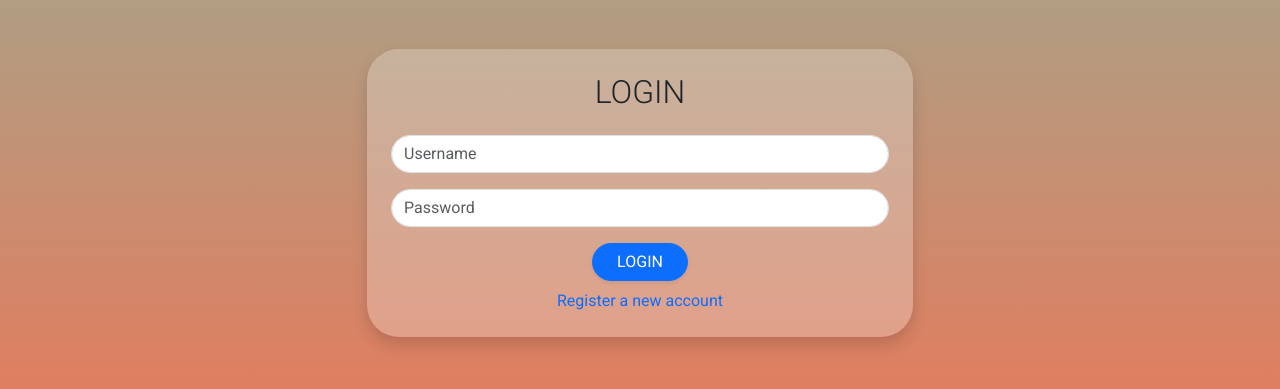
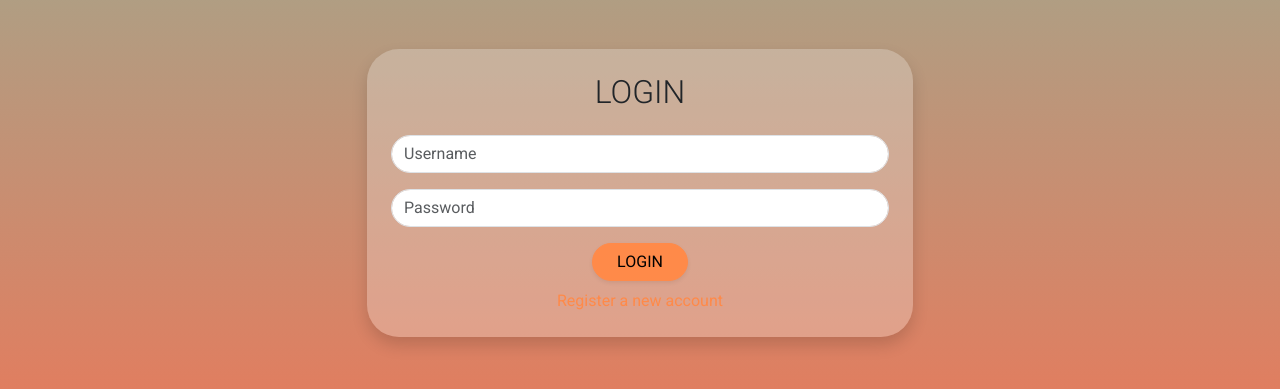
Before and after one commit to mRickk/revly, a PHP site: page /index.php in a window 1280 px wide. Shown: the part 411-800 px from the top of the page. Run offline with PHP 8.4, Linux system fonts and the light colour scheme.

Commit message:
Linked bootstrap

```diff
--- a/site/template/base.php
+++ b/site/template/base.php
@@ -1,14 +1,14 @@
 <!DOCTYPE html>
 <html lang="en">
 <head>
-    <meta name="viewport" content="width=device-width, initial-scale=1.0" />
+    <meta name="viewport" content="width=device-width, initial-scale=1.0"/>
     <title><?php echo $templateParams["title"]; ?></title>
-    <link rel="stylesheet" type="text/css" href="css/style.css" />
-    <link href="https://cdn.jsdelivr.net/npm/bootstrap@5.3.2/dist/css/bootstrap.min.css" rel="stylesheet" integrity="sha384-T3c6CoIi6uLrA9TneNEoa7RxnatzjcDSCmG1MXxSR1GAsXEV/Dwwykc2MPK8M2HN" crossorigin="anonymous">
-    <link rel="stylesheet" href="https://cdn.jsdelivr.net/npm/bootstrap-icons@1.11.3/font/bootstrap-icons.min.css">
-    <link rel="preconnect" href="https://fonts.googleapis.com">
-    <link rel="preconnect" href="https://fonts.gstatic.com" crossorigin>
-    <link href="https://fonts.googleapis.com/css2?family=Roboto:ital,wght@0,100;0,300;0,400;0,500;0,700;0,900;1,100;1,300;1,400;1,500;1,700;1,900&display=swap" rel="stylesheet">
+    <link rel="stylesheet" type="text/css" href="css/style.css"/>
+    <link rel="stylesheet" type="text/css" href="../bootstrap-5.3.2/dist/css/bootstrap.css"/>
+    <link rel="stylesheet" href="https://cdn.jsdelivr.net/npm/bootstrap-icons@1.11.3/font/bootstrap-icons.min.css"/>
+    <link rel="preconnect" href="https://fonts.googleapis.com"/>
+    <link rel="preconnect" href="https://fonts.gstatic.com" crossorigin/>
+    <link href="https://fonts.googleapis.com/css2?family=Roboto:ital,wght@0,100;0,300;0,400;0,500;0,700;0,900;1,100;1,300;1,400;1,500;1,700;1,900&display=swap" rel="stylesheet"/>
 </head>
 <body class="roboto-regular">
     <div class="container mt-5">
```
